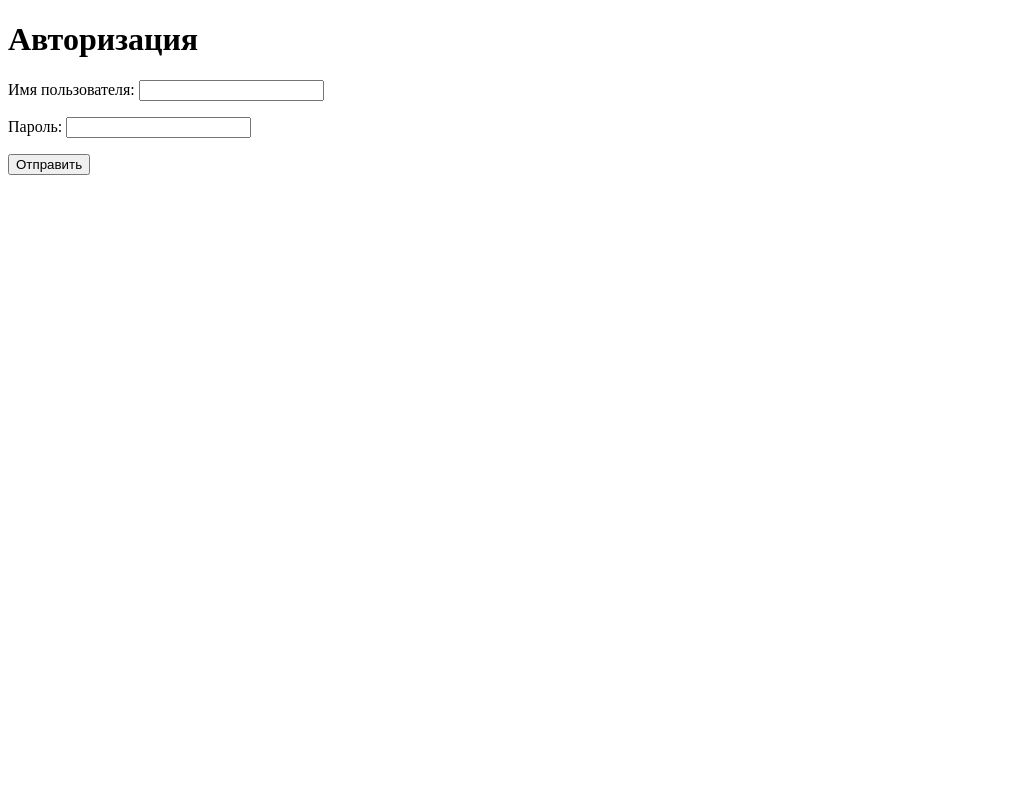
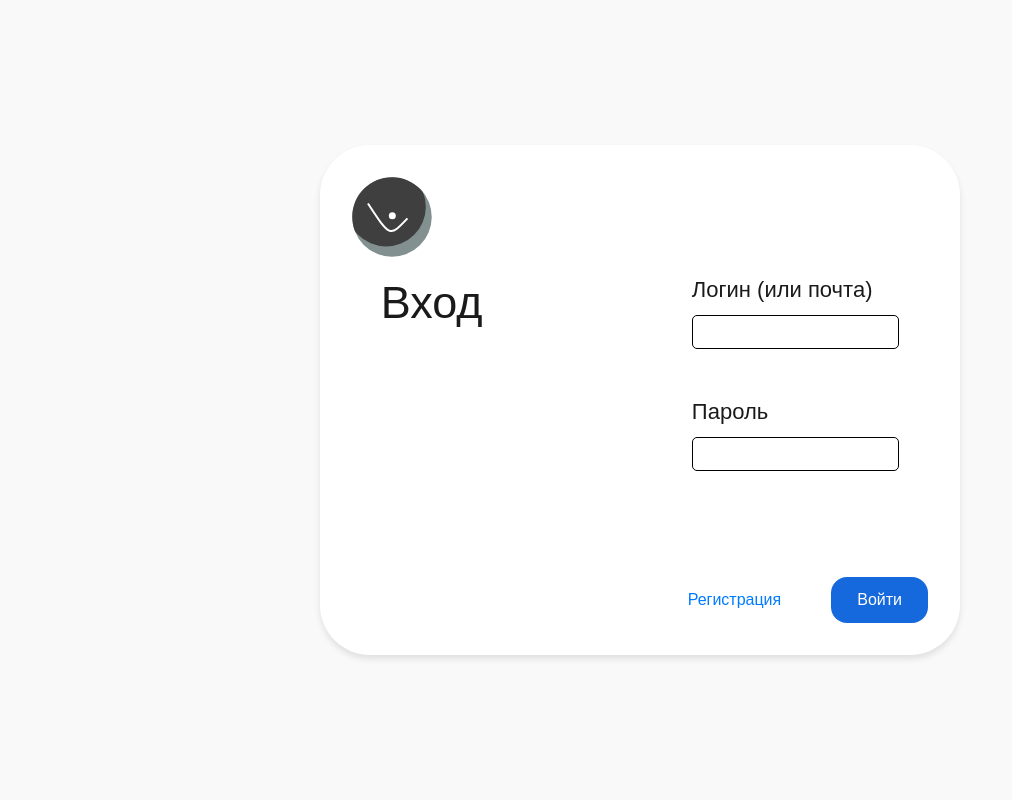
Before and after one commit to ArtemSarafannikov/LinkChat, a Django app: page /login/ in a window 1280 px wide. Shown: the whole page, without its empty margins (0-1012 px from the left). Run offline with Django 5.2, Linux system fonts and the light colour scheme.

Commit message:
feat: add login design

```diff
--- /dev/null
+++ b/linkchat/chat/static/css/auth.css
@@ -0,0 +1,251 @@
+/* styles.css */
+
+/* Reset and base styles  */
+* {
+  padding: 0px;
+  margin: 0px;
+  border: none;
+}
+
+*,
+*::before,
+*::after {
+  box-sizing: border-box;
+}
+
+/* Links */
+
+a,
+a:link,
+a:visited {
+  text-decoration: none;
+}
+
+a:hover {
+  text-decoration: none;
+}
+
+/* Common */
+
+aside,
+nav,
+footer,
+header,
+section,
+main {
+  display: block;
+}
+
+h1,
+h2,
+h3,
+h4,
+h5,
+h6,
+p {
+  font-size: inherit;
+  font-weight: inherit;
+}
+
+ul,
+ul li {
+  list-style: none;
+}
+
+img {
+  vertical-align: top;
+}
+
+img,
+svg {
+  max-width: 100%;
+  height: auto;
+}
+
+address {
+  font-style: normal;
+}
+
+/* Form */
+
+input,
+textarea,
+button,
+select {
+  font-family: inherit;
+  font-size: inherit;
+  color: inherit;
+  background-color: transparent;
+}
+
+input::-ms-clear {
+  display: none;
+}
+
+button,
+input[type="submit"] {
+  display: inline-block;
+  box-shadow: none;
+  background-color: transparent;
+  background: none;
+  cursor: pointer;
+}
+
+input:focus,
+input:active,
+button:focus,
+button:active {
+  outline: none;
+}
+
+button::-moz-focus-inner {
+  padding: 0;
+  border: 0;
+}
+
+label {
+  cursor: pointer;
+}
+
+legend {
+  display: block;
+}
+
+/* ================== End reset ==================== */
+
+:root {
+  --font-color: #1A1A1A;
+}
+
+body {
+  margin: 0;
+  font-family: Arial, sans-serif;
+  background-color: #f9f9f9;
+  display: flex;
+  justify-content: center;
+  align-items: center;
+  height: 100vh;
+}
+
+.login-container {
+  display: flex;
+  justify-content: center;
+  align-items: center;
+  width: 50%;
+}
+
+.title-and-fields-container {
+  display: flex;
+  align-items: top;
+  justify-content: space-between;
+  width: 90%;
+  color: var(--font-color)
+}
+
+.input-fields-container {
+  display: flex;
+  flex-direction: column;
+  align-items: center;
+  justify-content: end;
+  width: 40%;
+  gap: 50px;
+}
+
+.input-field {
+  display: flex;
+  flex-direction: column;
+  align-items: start;
+  width: 100%;
+  gap: 12px;
+}
+
+.login-card {
+  background: white;
+  border-radius: 50px;
+  box-shadow: 0px 4px 6px rgba(0, 0, 0, 0.1);
+  padding: 32px;
+  width: 100%;
+  height: 100%;
+  text-align: center;
+}
+
+.actions-container {
+  display: flex;
+  justify-content: end;
+  width: 100%;
+  margin-top: 90px;
+}
+
+.logo {
+  display: flex;
+  justify-content: start;
+  margin-bottom: 20px;
+}
+
+h1 {
+  font-size: 45px;
+  font-weight: 500;
+}
+
+h3 {
+  font-size: 22px;
+  font-weight: 500;
+}
+
+form {
+  display: flex;
+  flex-direction: column;
+  align-items: center;
+  gap: 16px;
+}
+
+label {
+  text-align: left;
+  font-size: 14px;
+}
+
+input {
+  padding: 8px;
+  font-size: 14px;
+  border: 1px solid #000;
+  border-radius: 5px;
+  outline: none;
+  width: 100%;
+  transition: border-color 0.2s ease;
+}
+
+input:focus {
+  border-color: #007BFF;
+}
+
+.actions {
+  display: flex;
+  align-items: center;
+  justify-content: end;
+  gap: 50px;
+}
+
+.register-link {
+  font-size: 16px;
+  color: #007BFF;
+  text-decoration: none;
+}
+
+.register-link:hover {
+  text-decoration: underline;
+}
+
+.login-button {
+  background-color: #1669DD;
+  color: white;
+  border: none;
+  padding: 14px 26px;
+  border-radius: 16px;
+  font-size: 16px;
+  cursor: pointer;
+  transition: background-color 0.2s ease;
+}
+
+.login-button:hover {
+  background-color: #0056b3;
+}
--- a/linkchat/chat/templates/login.html
+++ b/linkchat/chat/templates/login.html
@@ -1,15 +1,82 @@
+<!--<!DOCTYPE html>-->
+<!--<html lang="ru">-->
+<!--<head>-->
+<!--    <meta charset="UTF-8">-->
+<!--    <title>Авторизация</title>-->
+<!--</head>-->
+<!--<body>-->
+<!--    <h1>Авторизация</h1>-->
+<!--    <form method="post">-->
+<!--        {% csrf_token %}-->
+<!--        {{ form.as_p }}-->
+<!--        <button type="submit">Отправить</button>-->
+<!--    </form>-->
+<!--</body>-->
+<!--</html>-->
+
 <!DOCTYPE html>
 <html lang="ru">
+
 <head>
     <meta charset="UTF-8">
+    <meta name="viewport" content="width=device-width, initial-scale=1.0">
     <title>Авторизация</title>
+    {% load static %}
+    <link rel="stylesheet" href="{% static 'css/auth.css' %}">
 </head>
+
 <body>
-    <h1>Авторизация</h1>
-    <form method="post">
-        {% csrf_token %}
-        {{ form.as_p }}
-        <button type="submit">Отправить</button>
-    </form>
+    <div class="login-container">
+        <div class="login-card">
+            <div class="logo">
+                <svg width="80" height="80" viewBox="0 0 80 80" fill="none" xmlns="http://www.w3.org/2000/svg">
+                    <ellipse cx="39.719" cy="39.7255" rx="39.719" ry="39.7255"
+                        transform="matrix(0.999976 0.00693162 -0.00676159 0.999977 0.564026 0.00012207)"
+                        fill="#829090" />
+                    <mask id="mask0_153_417" style="mask-type:alpha" maskUnits="userSpaceOnUse" x="0" y="0" width="80"
+                        height="80">
+                        <path
+                            d="M79.7046 40.2752C79.5563 62.2145 61.6536 79.8765 39.718 79.7245C17.7823 79.5724 0.120234 61.6639 0.268582 39.7246C0.41693 17.7853 18.3196 0.123264 40.2552 0.275317C62.1909 0.42737 79.853 18.3359 79.7046 40.2752Z"
+                            fill="#829090" />
+                    </mask>
+                    <g mask="url(#mask0_153_417)">
+                        <ellipse cx="39.719" cy="39.7255" rx="39.719" ry="39.7255"
+                            transform="matrix(0.999976 0.00688548 -0.0068069 0.999977 -5.3476 -10.2996)"
+                            fill="#3F3F3F" />
+                    </g>
+                    <path d="M15.9464 26.449C38.2659 60.6146 37.897 59.9508 55.4286 41.4366" stroke="white"
+                        stroke-width="2" />
+                    <ellipse cx="40.3192" cy="38.7915" rx="3.50633" ry="3.52651" fill="white" />
+                </svg>
+            </div>
+            <form method="post">
+                {% csrf_token %}
+                <div class="title-and-fields-container">
+                    <h1>Вход</h1>
+                    <div class="input-fields-container">
+                        <div class="input-field">
+                            <!--                            {{ form.username.label_tag }}-->
+                            <h3>Логин (или почта)</h3>
+                            {{ form.username }}
+                        </div>
+                        <div class="input-field">
+                            <!--                            {{ form.password.label_tag }}-->
+                            <h3>Пароль</h3>
+                            {{ form.password }}
+                        </div>
+                    </div>
+                </div>
+
+                <div class="actions-container">
+                    <div class="actions">
+                        <a href="/signup/" class="register-link">Регистрация</a>
+                        <button type="submit" class="login-button">Войти</button>
+                    </div>
+                </div>
+
+            </form>
+        </div>
+    </div>
 </body>
+
 </html>
```
Also changed, not shown: README.md.
